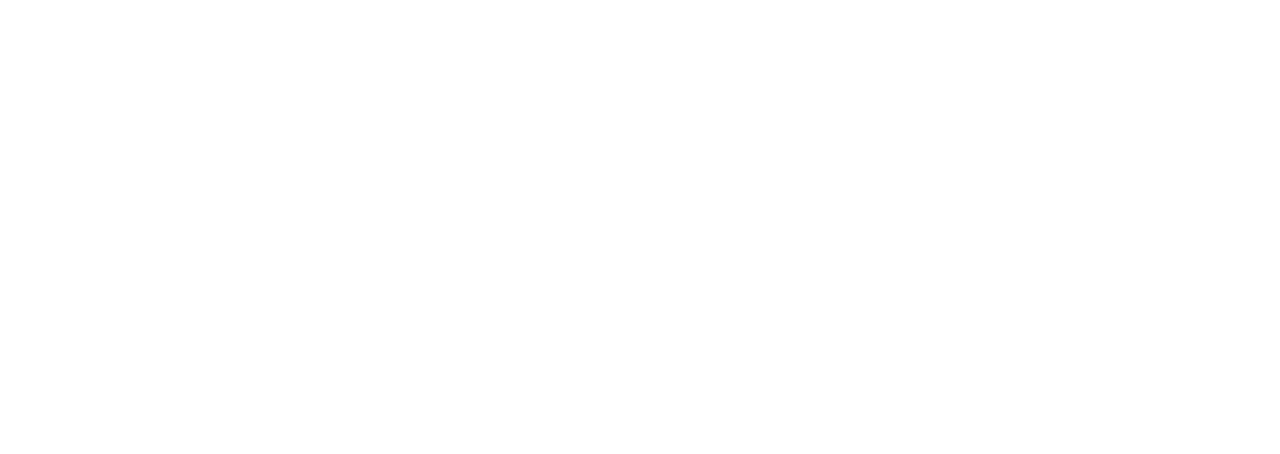
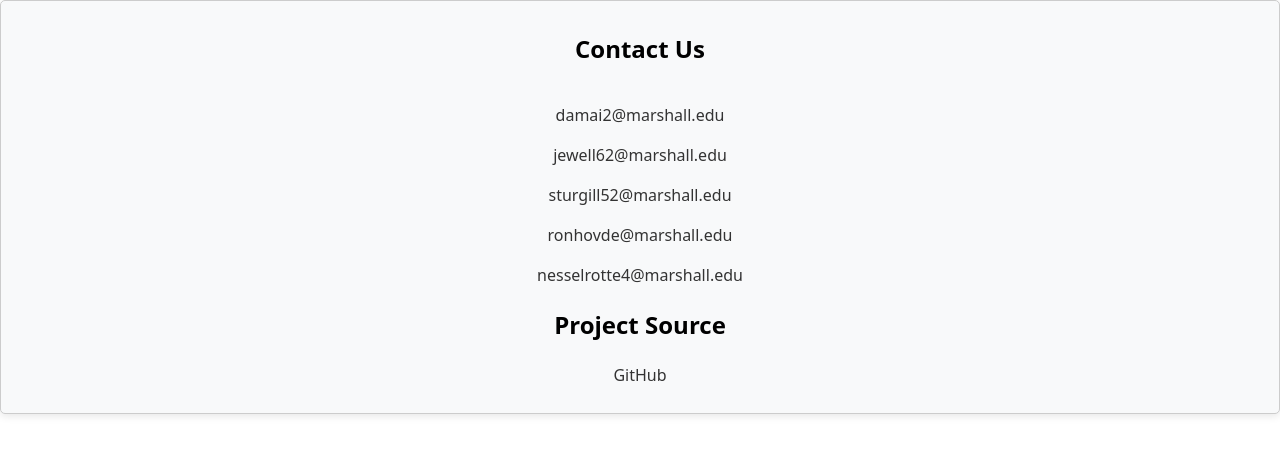
Before and after one commit to AayushDamai/CS310PPS, a React (Create React App) app in the folder client/: page /#/contactUs in a window 1280 px wide. Before the commit this address had no page. Shown: the top 454 px of the page. Built offline with nearby package versions, Linux system fonts and the light colour scheme.

Commit message:
some landing pages changes

```diff
--- a/client/src/App.js
+++ b/client/src/App.js
@@ -13,6 +13,7 @@
 import RegistrationPage from './pages/RegistrationPage';
 import ForgotInfoPage from './pages/ForgotInfoPage';
 import PatientPortalPage from './pages/PatientPortalPage';
+import ContactUs from './pages/ContactUs';
 
 const App = () => {
   return (
@@ -23,6 +24,7 @@
         <Route path="/register" element={<RegistrationPage />} />
         <Route path="/forgot-info" element={<ForgotInfoPage />} />
         <Route path="/patient-portal" element={<PatientPortalPage />} />
+        <Route path="/contactUs" element={<ContactUs />} />
       </Routes>
     </div>
   );
--- a/client/src/components/NavBar.jsx
+++ b/client/src/components/NavBar.jsx
@@ -17,6 +17,7 @@
       {/* Only show these links if we are NOT on the login/signup page */}
       {isLandingPage && (
         <div className="navlinks">
+          <Link to="/contactUs">Contact Us</Link>
           <Link to="/register">Signup</Link>
           <Link to="/login">Login</Link>
         </div>
--- a/client/src/index.css
+++ b/client/src/index.css
@@ -32,6 +32,6 @@
 /* Ensure sections take up appropriate space */
 .contact-card, .project-source-card {
   flex: 1; /* Makes them take equal width */
-  max-width: 48%; /* Prevents them from stretching too much */
+   /* Prevents them from stretching too much */
   background-color: #f8f9fa;
 }
--- /dev/null
+++ b/client/src/pages/ContactUs.jsx
@@ -0,0 +1,29 @@
+// ContactUs.jsx
+import React from 'react';
+import NavBar from '../components/NavBar';
+import '../styles/ContactCard.css';
+
+const ContactCard = () => {
+  return (
+    <section className='contact-card'>
+      <h1>Contact Us</h1>
+      <div className="email-links">
+
+        <p><a href="mailto:damai2@marshall.edu">damai2@marshall.edu</a></p>
+        <p><a href="mailto:jewell62@marshall.edu">jewell62@marshall.edu</a></p>
+        <p><a href="mailto:sturgill52@marshall.edu">sturgill52@marshall.edu</a></p>
+        <p><a href="mailto:ronhovde@marshall.edu">ronhovde@marshall.edu</a></p>
+        <p><a href="mailto:nesselrotte4@marshall.edu">nesselrotte4@marshall.edu</a></p>
+
+        <h1>Project Source</h1>
+      <div className="github-link">
+        <p><a href="https://github.com/AayushDamai/CS310PPS" target="_blank">GitHub</a></p>
+      </div>
+
+      </div>
+    </section>
+
+  );
+};
+
+export default ContactCard;
--- a/client/src/pages/LandingPage.jsx
+++ b/client/src/pages/LandingPage.jsx
@@ -12,8 +12,7 @@
         <Hero />
         <div className="sections-container">
           {/* Container for the contact card and project source card formatting*/}
-          <ContactCard />
-          <ProjectSourceCard />
+
         </div>
       </div>
     )
--- a/package.json
+++ b/package.json
@@ -8,7 +8,7 @@
     "start": "concurrently \"npm run start --workspace=client\" \"npm run start --workspace=server\""
   },
   "devDependencies": {
-    "concurrently": "^8.2.1"
+    "concurrently": "^8.2.2"
   },
   "dependencies": {
     "react-router-dom": "^7.2.0"
```
Also changed, not shown: 2 other files (tests, documents, lock files or other folders).
